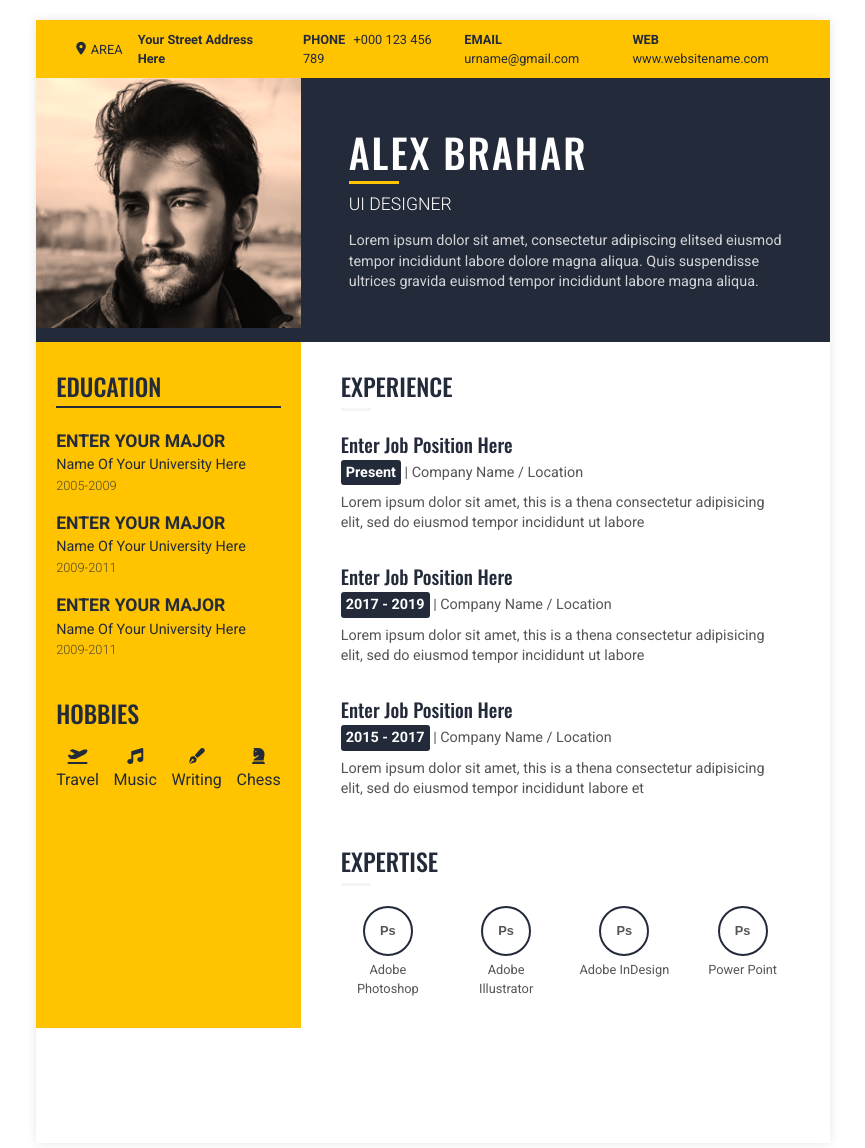
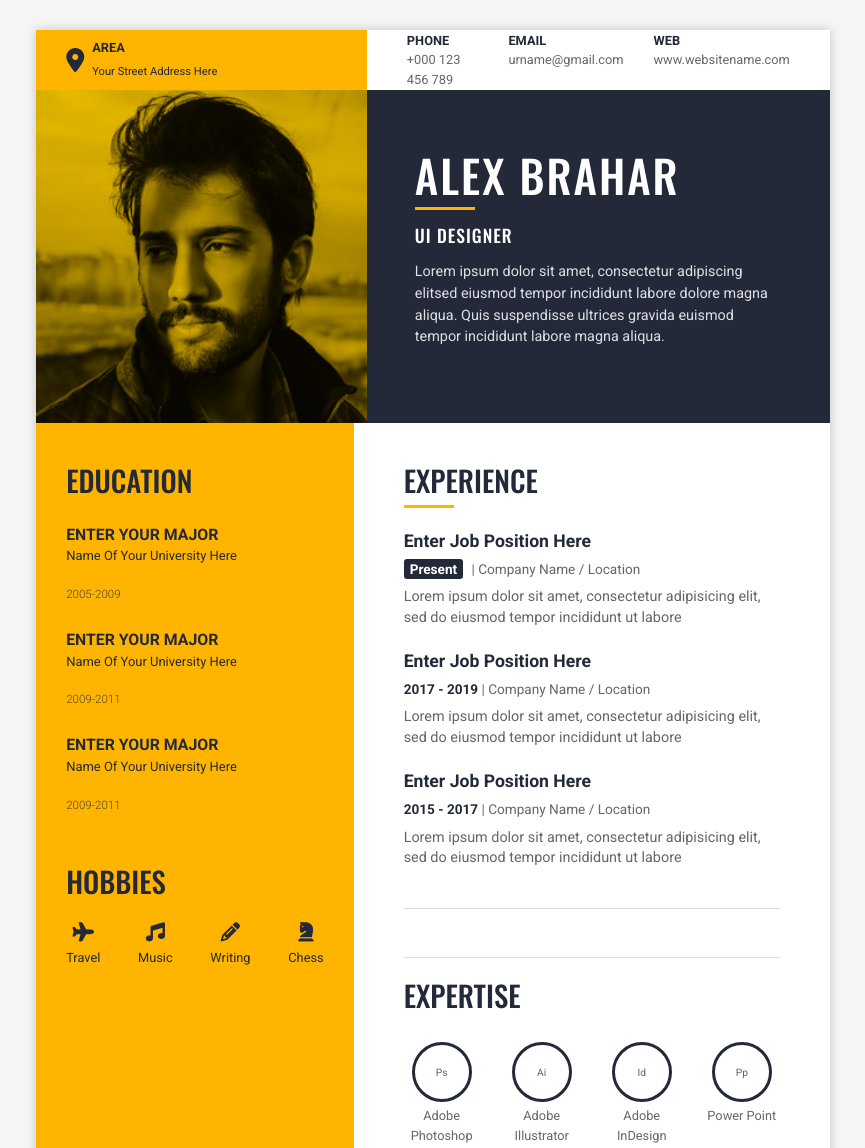
Before and after one commit to Rodion1701/pm_23_16, a website: page src/app/index.html in a window 1280 px wide. Shown: the top 1148 px of the page, without its empty margins (207-1072 px from the left). Drawn offline with nearby package versions, Linux system fonts and the light colour scheme; files that its build step writes are made by us from their sources; files whose address does not match are found by name.

Commit message:
fix photo

```diff
--- a/package.json
+++ b/package.json
@@ -4,6 +4,7 @@
   "description": "labs",
   "main": "gulpfile.js",
   "devDependencies": {
+    "bootstrap": "^5.3.8",
     "browser-sync": "^3.0.4",
     "gulp": "^5.0.1",
     "gulp-concat": "^2.6.1",
--- a/src/app/components/experience.html
+++ b/src/app/components/experience.html
@@ -1,28 +1,30 @@
-
 <div class="experience-section">
     <h3 class="section-title experience-title">Experience</h3>
 
     <div class="experience-item">
-        <div class="job-title">Enter Job Position Here</div>
-        <div class="meta-info mb-2">
-            <span class="status">Present</span> | Company Name / Location
+        <div class="job-position">Enter Job Position Here</div>
+        <div class="job-meta">
+            <span class="job-present-tag">Present</span> |
+            <span>Company Name / Location</span>
         </div>
-        <p>Lorem ipsum dolor sit amet, this is a thena consectetur adipisicing elit, sed do eiusmod tempor incididunt ut labore</p>
+        <p>Lorem ipsum dolor sit amet, consectetur adipisicing elit, sed do eiusmod tempor incididunt ut labore</p>
     </div>
 
     <div class="experience-item">
-        <div class="job-title">Enter Job Position Here</div>
-        <div class="meta-info mb-2">
-            <span class="years">2017 - 2019</span> | Company Name / Location
+        <div class="job-position">Enter Job Position Here</div>
+        <div class="job-meta">
+            <span class="job-years">2017 - 2019</span> |
+            <span>Company Name / Location</span>
         </div>
-        <p>Lorem ipsum dolor sit amet, this is a thena consectetur adipisicing elit, sed do eiusmod tempor incididunt ut labore</p>
+        <p>Lorem ipsum dolor sit amet, consectetur adipisicing elit, sed do eiusmod tempor incididunt ut labore</p>
     </div>
 
     <div class="experience-item">
-        <div class="job-title">Enter Job Position Here</div>
-        <div class="meta-info mb-2">
-            <span class="years">2015 - 2017</span> | Company Name / Location
+        <div class="job-position">Enter Job Position Here</div>
+        <div class="job-meta">
+            <span class="job-years">2015 - 2017</span> |
+            <span>Company Name / Location</span>
         </div>
-        <p>Lorem ipsum dolor sit amet, this is a thena consectetur adipisicing elit, sed do eiusmod tempor incididunt labore et</p>
+        <p>Lorem ipsum dolor sit amet, consectetur adipisicing elit, sed do eiusmod tempor incididunt ut labore</p>
     </div>
 </div>
--- a/src/app/components/expertise.html
+++ b/src/app/components/expertise.html
@@ -1,24 +1,21 @@
-
-
-
 <div class="expertise-section mt-5">
     <h3 class="section-title expertise-title">Expertise</h3>
 
     <div class="row expertise-list text-center">
         <div class="col-3 expertise-item d-flex flex-column align-items-center">
-            <div class="circle-icon mb-1"></div>
+            <div class="circle-icon mb-1">Ps</div>
             <span>Adobe Photoshop</span>
         </div>
         <div class="col-3 expertise-item d-flex flex-column align-items-center">
-            <div class="circle-icon mb-1"></div>
+            <div class="circle-icon mb-1">Ai</div>
             <span>Adobe Illustrator</span>
         </div>
         <div class="col-3 expertise-item d-flex flex-column align-items-center">
-            <div class="circle-icon mb-1"></div>
+            <div class="circle-icon mb-1">Id</div>
             <span>Adobe InDesign</span>
         </div>
         <div class="col-3 expertise-item d-flex flex-column align-items-center">
-            <div class="circle-icon mb-1"></div>
+            <div class="circle-icon mb-1">Pp</div>
             <span>Power Point</span>
         </div>
     </div>
--- a/src/app/components/header.html
+++ b/src/app/components/header.html
@@ -1,13 +1,17 @@
+<header class="header">
 
-
-
-<div class="header-top-bar d-flex justify-content-between">
-    <div class="contact-area d-flex align-items-center">
+    <div class="header-top-bar row g-0">
+        <div class="col-5 header-top-left d-flex align-items-center justify-content-start">
+            <div class="contact-block-area">
                 <i class="fas fa-map-marker-alt"></i>
-        <span>AREA</span>
+                <div>
+                    <span class="label">AREA</span>
                     <span class="street-address">Your Street Address Here</span>
                 </div>
-    <div class="contact-info d-flex">
+            </div>
+        </div>
+        <div class="col-7 header-top-right d-flex align-items-center justify-content-end">
+            <div class="contacts d-flex">
                 <div class="contact-item">
                     <span class="label">PHONE</span>
                     <span>+000 123 456 789</span>
@@ -22,15 +26,21 @@
                 </div>
             </div>
         </div>
+    </div>
 
     <div class="header-main row g-0">
-    <div class="col-md-4 header-photo-area">
-        <div class="photo-placeholder"></div>
+        <div class="col-5 header-photo-area">
+            <img src="imgs/photo.png" alt="Ваше фото" class="header-photo-img">
         </div>
-    <div class="col-md-8 header-title-area p-4 p-md-5">
+        <div class="col-7 header-title-area p-5">
             <h1>ALEX BRAHAR</h1>
             <div class="title-underline"></div>
-        <h2 class="mb-3">UI DESIGNER</h2>
-        <p class="mb-0">Lorem ipsum dolor sit amet, consectetur adipiscing elitsed eiusmod tempor incididunt labore dolore magna aliqua. Quis suspendisse ultrices gravida euismod tempor incididunt labore magna aliqua.</p>
+            <h2>UI DESIGNER</h2>
+            <p>
+                Lorem ipsum dolor sit amet, consectetur adipiscing elitsed eiusmod
+                tempor incididunt labore dolore magna aliqua. Quis suspendisse ultrices
+                gravida euismod tempor incididunt labore magna aliqua.
+            </p>
         </div>
     </div>
+</header>
--- a/src/app/components/hobby.html
+++ b/src/app/components/hobby.html
@@ -1,23 +1,20 @@
-
-
-
-<div class="hobbies-section mt-4">
-    <h3 class="section-title hobbies-title">Hobbies</h3>
-    <div class="hobbies-list d-flex justify-content-between">
-        <div class="hobby-item d-flex flex-column align-items-center">
-            <i class="fas fa-plane-departure mb-1"></i>
+<div class="hobby-section">
+    <h3 class="section-title hobby-title">Hobbies</h3>
+    <div class="hobby-list d-flex justify-content-between text-center">
+        <div class="hobby-item">
+            <i class="fas fa-plane"></i>
             <span>Travel</span>
         </div>
-        <div class="hobby-item d-flex flex-column align-items-center">
-            <i class="fas fa-music mb-1"></i>
+        <div class="hobby-item">
+            <i class="fas fa-music"></i>
             <span>Music</span>
         </div>
-        <div class="hobby-item d-flex flex-column align-items-center">
-            <i class="fas fa-pen-fancy mb-1"></i>
+        <div class="hobby-item">
+            <i class="fas fa-pencil-alt"></i>
             <span>Writing</span>
         </div>
-        <div class="hobby-item d-flex flex-column align-items-center">
-            <i class="fas fa-chess-knight mb-1"></i>
+        <div class="hobby-item">
+            <i class="fas fa-chess-knight"></i>
             <span>Chess</span>
         </div>
     </div>
--- a/src/app/index.html
+++ b/src/app/index.html
@@ -7,33 +7,32 @@
 
     <link href="https://fonts.googleapis.com/css2?family=Oswald:wght@500;700&family=Roboto:wght@300;400;700&display=swap" rel="stylesheet">
     <link rel="stylesheet" href="https://cdnjs.cloudflare.com/ajax/libs/font-awesome/6.5.2/css/all.min.css">
-    <link href="https://cdn.jsdelivr.net/npm/bootstrap@5.3.3/dist/css/bootstrap.min.css" rel="stylesheet">
 
-    <link rel="stylesheet" href="css/style.min.css">
+    <link rel="stylesheet" href="css/bootstrap.min.css">
+
+    <link rel="stylesheet" href="css/index.min.css">
 </head>
 <body>
 
 <div class="container cv-container p-0">
 
-    <header>
-        @@include('src/app/components/header.html')
-    </header>
+    @@include('src/app/components/header.html')
 
     <main class="row g-0 cv-main">
 
-        <section class="col-md-4 cv-left-column">
+        <section class="col-md-5 cv-left-column">
             @@include('src/app/components/education.html')
             @@include('src/app/components/hobby.html')
         </section>
 
-        <section class="col-md-8 cv-right-column">
+        <section class="col-md-7 cv-right-column">
             @@include('src/app/components/experience.html')
             @@include('src/app/components/expertise.html')
         </section>
     </main>
 </div>
 
-<script src="https://cdn.jsdelivr.net/npm/bootstrap@5.3.3/dist/js/bootstrap.bundle.min.js"></script>
-<script src="js/index.min.js"></script>
+<script src="js/bootstrap.bundle.min.js"></script>
+<script src="js/main.min.js"></script>
 </body>
 </html>
--- a/src/app/scss/_variables.scss
+++ b/src/app/scss/_variables.scss
@@ -1,10 +1,9 @@
+// Кольори
+$color-yellow: #FFB400; // Насичений жовтий (як на макеті)
+$color-dark-blue: #232938; // Темний колір, майже чорний
+$color-white: #ffffff;
+$color-text-grey: #666; // Сірий для основного тексту
 
-
-
-
-
-$color-dark-blue: #232a39;
-$color-yellow: #ffc300;
-$color-text: #555;
-$color-light-bg: #f5f5f5;
-$color-white: #ffffff;
+// Шрифти
+$font-primary: 'Roboto', sans-serif;
+$font-heading: 'Oswald', sans-serif;
--- a/src/app/scss/alexbrahar.scss
+++ b/src/app/scss/alexbrahar.scss
@@ -0,0 +1,24 @@
+@import 'variables';
+
+.cv-container {
+   overflow: hidden;
+}
+
+.cv-main {
+  display: flex;
+   flex-wrap: wrap;
+}
+
+.cv-left-column {
+   background-color: $color-yellow;
+   color: $color-dark-blue;
+   padding: 40px 30px 20px 30px;
+   flex: 0 0 40%;
+}
+
+.cv-right-column {
+   background-color: $color-white;
+   color: $color-text-grey;
+   padding: 40px 50px;
+  flex: 0 0 60%;
+}
--- a/src/app/scss/education.scss
+++ b/src/app/scss/education.scss
@@ -1,23 +1,33 @@
+@import 'variables';
+
+$base-margin: 40px;
+$half-margin: $base-margin / 2;
+
+.education-section {
+  margin-bottom: $base-margin + 10px;
+}
+
+%years-base-style {
+  font-weight: 300;
+  font-size: 0.8em;
+  opacity: 0.8;
+  margin-top: $half-margin;
+}
 
 
-
-// src/app/scss/education.scss
-
-.education-section {
-  margin-bottom: 40px;
-}
 .education-title {
   color: $color-dark-blue;
   padding-bottom: 5px;
-  border-bottom: 2px solid $color-dark-blue;
 }
 
 .education-item {
-  margin-bottom: 15px;
+  margin-bottom: 25px;
+  font-size: 0.9em;
 
   .major {
     font-weight: bold;
     font-size: 1.1em;
+    color: $color-dark-blue;
   }
 
   .university {
@@ -25,8 +35,7 @@
   }
 
   .years {
-    font-weight: 300;
-    font-size: 0.8em;
-    opacity: 0.8;
+    @extend %years-base-style;
+    color: $color-dark-blue;
   }
 }
--- a/src/app/scss/experience.scss
+++ b/src/app/scss/experience.scss
@@ -1,9 +1,9 @@
-
-
-// src/app/scss/experience.scss
+@import 'variables';
 
 .experience-section {
+  padding-bottom: 20px;
   margin-bottom: 40px;
+  border-bottom: 1px solid #ddd;
 }
 
 .experience-title {
@@ -16,33 +16,37 @@
     position: absolute;
     bottom: 0;
     left: 0;
-    width: 30px;
+    width: 50px;
     height: 3px;
-    background-color: $color-light-bg;
+    background-color: $color-yellow;
   }
 }
 
 .experience-item {
-  margin-bottom: 30px;
+  margin-bottom: 20px;
 
-  .job-title {
-    font-family: 'Oswald', sans-serif;
-    font-weight: 500;
-    font-size: 1.2em;
+  .job-position {
+    font-weight: bold;
+    font-size: 1.1em;
     color: $color-dark-blue;
+    margin-bottom: 5px;
   }
 
-  .meta-info {
-    font-size: 0.9em;
-    color: $color-text;
+  .job-meta {
+    font-size: 0.85em;
+    margin-bottom: 8px;
 
-    .status, .years {
-      font-weight: bold;
+    .job-present-tag {
       background-color: $color-dark-blue;
       color: $color-white;
-      padding: 2px 5px;
+      padding: 2px 6px;
       border-radius: 3px;
-      display: inline-block;
+      font-weight: bold;
+      margin-right: 5px;
+    }
+    .job-years {
+      font-weight: bold;
+      color: $color-dark-blue;
     }
   }
 
--- a/src/app/scss/expertise.scss
+++ b/src/app/scss/expertise.scss
@@ -1,25 +1,15 @@
-
-
-// src/app/scss/expertise.scss
+@import 'variables';
 
 .expertise-section {
   margin-top: 40px;
+  padding-top: 20px;
+  border-top: 1px solid #ddd;
 }
 
 .expertise-title {
   color: $color-dark-blue;
   position: relative;
   padding-bottom: 10px;
-
-  &::after {
-    content: '';
-    position: absolute;
-    bottom: 0;
-    left: 0;
-    width: 30px;
-    height: 3px;
-    background-color: $color-light-bg;
-  }
 }
 
 .expertise-list {
@@ -27,22 +17,26 @@
 
   .expertise-item {
     font-size: 0.8em;
+    color: $color-text-grey;
 
     .circle-icon {
-      width: 50px;
-      height: 50px;
-      border: 2px solid $color-dark-blue;
+      width: 60px;
+      height: 60px;
+      border: 3px solid $color-dark-blue;
       border-radius: 50%;
-      margin-bottom: 5px;
+      margin-bottom: 8px;
       display: flex;
       justify-content: center;
       align-items: center;
+      background-color: $color-white;
+      font-size: 0.8em;
 
-      &::after {
-        content: 'Ps';
-        font-family: sans-serif;
+      span {
+        position: relative;
+        z-index: 10;
+        font-family: $font-heading, sans-serif;
         font-weight: bold;
-        font-size: 1em;
+        color: $color-dark-blue;
       }
     }
   }
--- a/src/app/scss/header.scss
+++ b/src/app/scss/header.scss
@@ -1,75 +1,107 @@
-
-
-// src/app/scss/header.scss
+@import 'variables';
 
 .header-top-bar {
+  height: 60px;
+}
+
+.header-top-left {
   background-color: $color-yellow;
   color: $color-dark-blue;
-  font-size: 0.8em;
-  padding: 10px 40px;
+  padding: 0;
 
-  .contact-area {
+  .contact-block-area {
     display: flex;
     align-items: center;
-    .fas { margin-right: 5px; }
-    span { margin-right: 15px; }
-    .street-address { font-weight: bold; }
+    padding: 0 30px;
+    height: 100%;
+
+    i {
+      margin-right: 8px;
+      font-size: 1.5em;
+    }
+
+    .label {
+      display: block;
+      font-weight: bold;
+      font-size: 0.8em;
+    }
+
+    .street-address {
+      font-size: 0.7em;
+    }
   }
+}
 
-  .contact-info {
+.header-top-right {
+  background-color: $color-white;
+  color: $color-text-grey;
+  padding: 0 40px;
+  font-size: 0.8em;
+
+  .contacts {
+    gap: 30px;
     .contact-item {
-      margin-left: 20px;
+      text-align: left;
+      display: flex;
+      flex-direction: column;
+
       .label {
+        display: block;
         font-weight: bold;
-        margin-right: 5px;
+        color: $color-dark-blue;
       }
     }
   }
 }
 
+
 .header-main {
-  background-color: $color-dark-blue;
-  color: $color-white;
+  .header-photo-area {
 
-  .header-photo-area {
-    .photo-placeholder {
+    padding: 0;
+
+    .header-photo-img {
       width: 100%;
-      height: 250px;
-      background-image: url('../imgs/photo.png');
-      background-size: cover;
-      background-position: center top;
-      filter: grayscale(100%) brightness(120%) sepia(80%) hue-rotate(340deg);
+      height: 100%;
+      object-fit: cover;
+      background-color: #333;
     }
   }
 
   .header-title-area {
-    padding-top: 50px !important;
-    padding-bottom: 50px !important;
+    background-color: $color-dark-blue;
+    color: $color-white;
+    display: flex;
+    flex-direction: column;
+    justify-content: center;
 
     h1 {
-      font-family: 'Oswald', sans-serif;
-      font-size: 2.5em;
+      font-family: $font-heading, sans-serif;
+      font-size: 2.8em;
       letter-spacing: 2px;
-      margin-bottom: 5px;
+      margin-bottom: 0.1em;
     }
 
     .title-underline {
-      width: 50px;
+      width: 60px;
       height: 3px;
       background-color: $color-yellow;
-      margin-bottom: 10px;
+      margin-bottom: 15px;
     }
 
     h2 {
+      font-family: $font-heading, sans-serif;
       font-size: 1.1em;
-      font-weight: 300;
+      font-weight: 400;
+      letter-spacing: 1px;
+      margin-bottom: 15px;
     }
 
     p {
       font-size: 0.9em;
-      line-height: 1.4;
-      opacity: 0.8;
-      margin-top: 15px;
+      line-height: 1.5;
+      opacity: 0.85;
+      max-width: 400px;
     }
   }
 }
--- a/src/app/scss/hobby.scss
+++ b/src/app/scss/hobby.scss
@@ -1,31 +1,25 @@
+@import 'variables';
 
+.hobby-section {
+  margin-top: 40px;
+}
 
-// src/app/scss/education.scss
-
-.education-section {
-  margin-bottom: 40px;
-}
-.education-title {
+.hobby-title {
   color: $color-dark-blue;
   padding-bottom: 5px;
-  border-bottom: 2px solid $color-dark-blue;
 }
 
-.education-item {
-  margin-bottom: 15px;
+.hobby-list {
+  margin-top: 20px;
 
-  .major {
-    font-weight: bold;
-    font-size: 1.1em;
-  }
+  .hobby-item {
+    color: $color-dark-blue;
+    font-size: 0.8em;
 
-  .university {
-    font-size: 0.9em;
-  }
-
-  .years {
-    font-weight: 300;
-    font-size: 0.8em;
-    opacity: 0.8;
+    i {
+      font-size: 1.5em;
+      margin-bottom: 5px;
+      display: block;
+    }
   }
 }
--- a/src/app/scss/style.scss
+++ b/src/app/scss/style.scss
@@ -1,14 +1,20 @@
-
-
-
-// src/app/scss/style.scss
 @import 'variables';
 @import 'header';
+@import 'alexbrahar';
 @import 'education';
 @import 'hobby';
 @import 'experience';
 @import 'expertise';
-@import 'alexbrahar';
+
+
+// Лаб. 3: Міксин для стилізації заголовків
+@mixin section-title-mixin($font-family, $font-size) {
+  font-family: $font-family;
+  font-size: $font-size;
+  margin-bottom: 20px;
+  text-transform: uppercase;
+}
+
 
 * {
   box-sizing: border-box;
@@ -17,40 +23,23 @@
 }
 
 body {
-  font-family: 'Roboto', sans-serif;
-  color: $color-text;
-  background-color: white;
+  margin: 0;
+  font-family: $font-primary;
+  color: $color-text-grey; // Використовуємо сірий для body
+  background-color: #f5f5f5; // Світлий фон сторінки
   display: flex;
   justify-content: center;
-  padding: 20px 0;
+  padding: 30px 0; // Відступи навколо CV-картки
 }
 
 .cv-container {
   width: 210mm;
   max-width: 100%;
   min-height: 297mm;
-  box-shadow: 0 0 10px rgba(0, 0, 0, 0.1);
+  box-shadow: 0 0 10px rgba(0, 0, 0, 0.2);
   background-color: $color-white;
 }
 
-.cv-main {
-  flex-grow: 1;
+.section-title {
+  @include section-title-mixin($font-heading, 1.8em);
 }
-
-.cv-left-column {
-  background-color: $color-yellow;
-  padding: 30px 20px;
-  color: $color-dark-blue;
-}
-
-.cv-right-column {
-  background-color: $color-white;
-  padding: 30px 40px;
-}
-
-.section-title {
-  font-family: 'Oswald', sans-serif;
-  font-size: 1.5em;
-  margin-bottom: 20px;
-  text-transform: uppercase;
-}
```
Also changed, not shown: gulpfile.js (+16 -13 lines), src/app/components/education.html (+0 -5 lines), dist/css/bootstrap.min.css (added), dist/css/index.min.css (added), dist/index.html, dist/js/bootstrap.bundle.min.js (added), 1 other file. Lines whose indentation alone changed are shown as unchanged.
